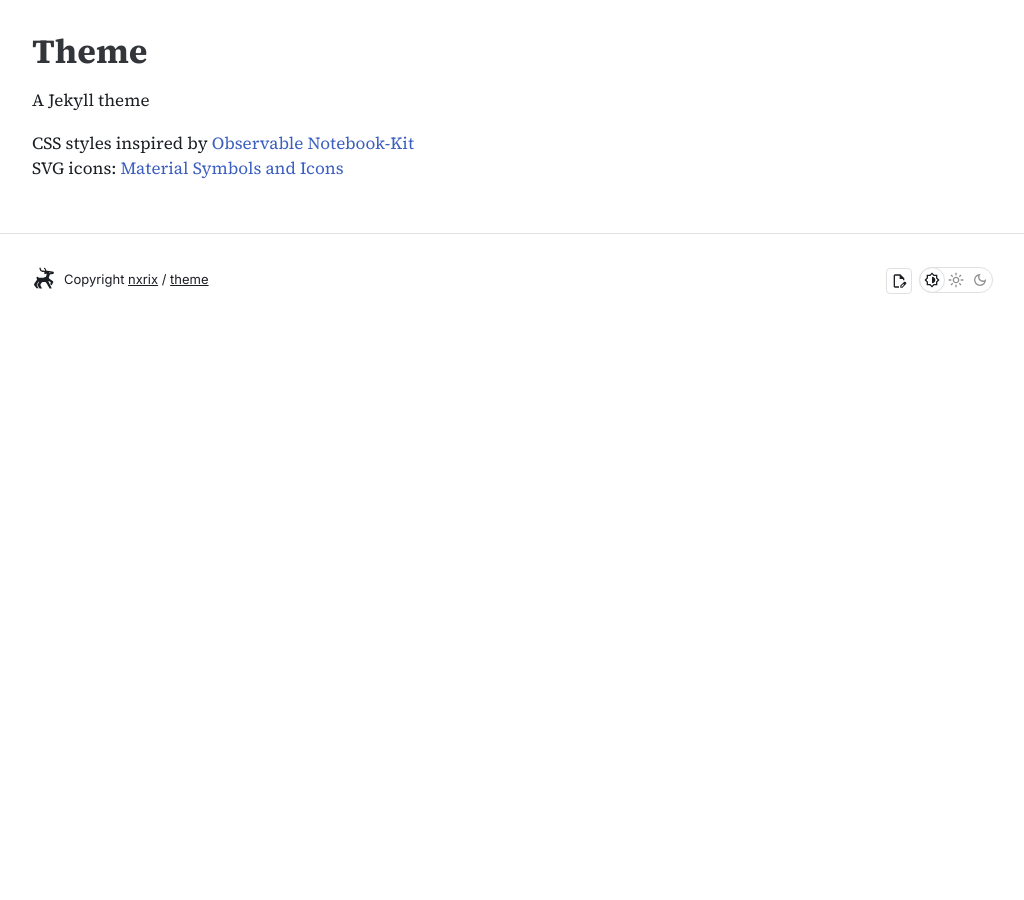
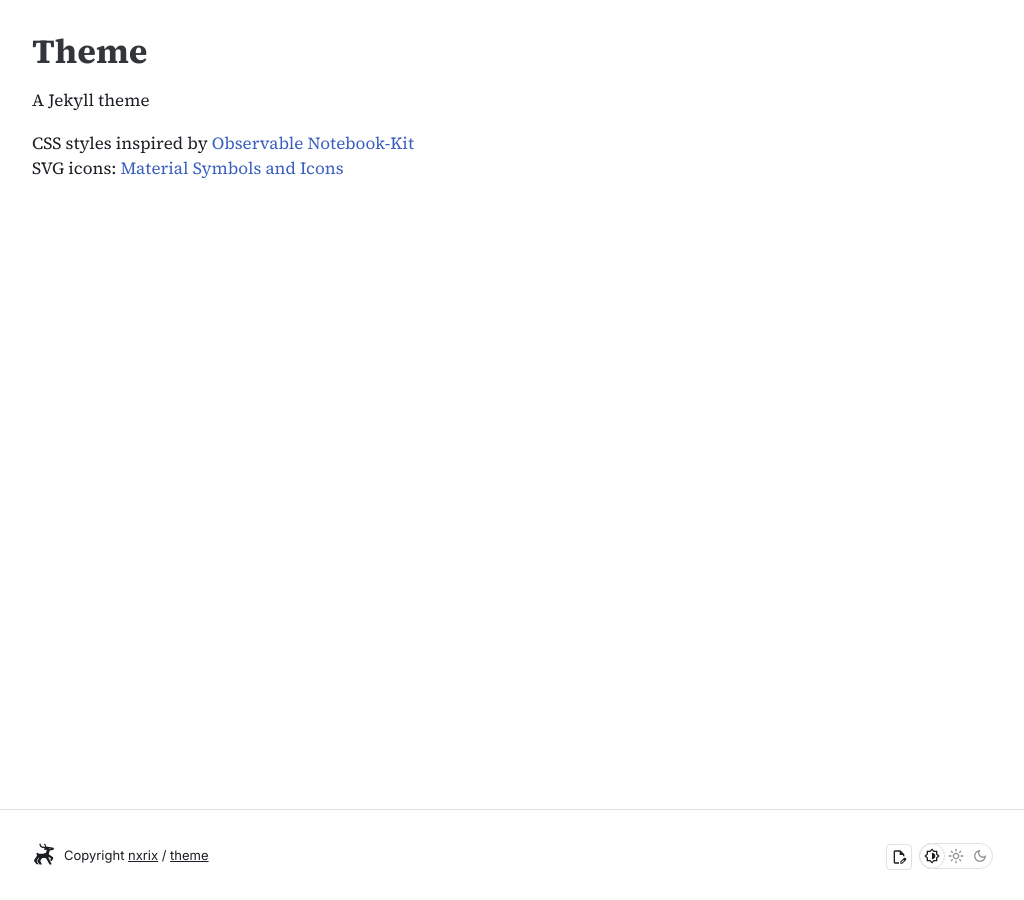
Before and after one commit to nxrix/theme, a Jekyll site: the page built from README.md, in a window 1280 px wide. Shown: the whole page, without its empty margins (128-1152 px from the left). Built offline with Jekyll 4.4.1, drawn with Linux system fonts in a browser that asks for light colours; some web fonts are replaced; our own code applies the rules of GitHub Pages for plain Markdown files; the repository's description, which GitHub fills in, is left out.

Commit message:
Update footer.html

```diff
--- a/_includes/footer.html
+++ b/_includes/footer.html
@@ -1,4 +1,4 @@
-<hr style="width:calc(100% + 48px);margin-left:-24px">
+<hr style="width:calc(100% + 48px);margin-left:-24px;margin-top:auto">
 <footer style="width:100%;max-width:var(--max-width);margin:0 auto">
   <div style="height:24px;display:flex">
     {% if site.github.owner_name == "nxrix" %}
```
